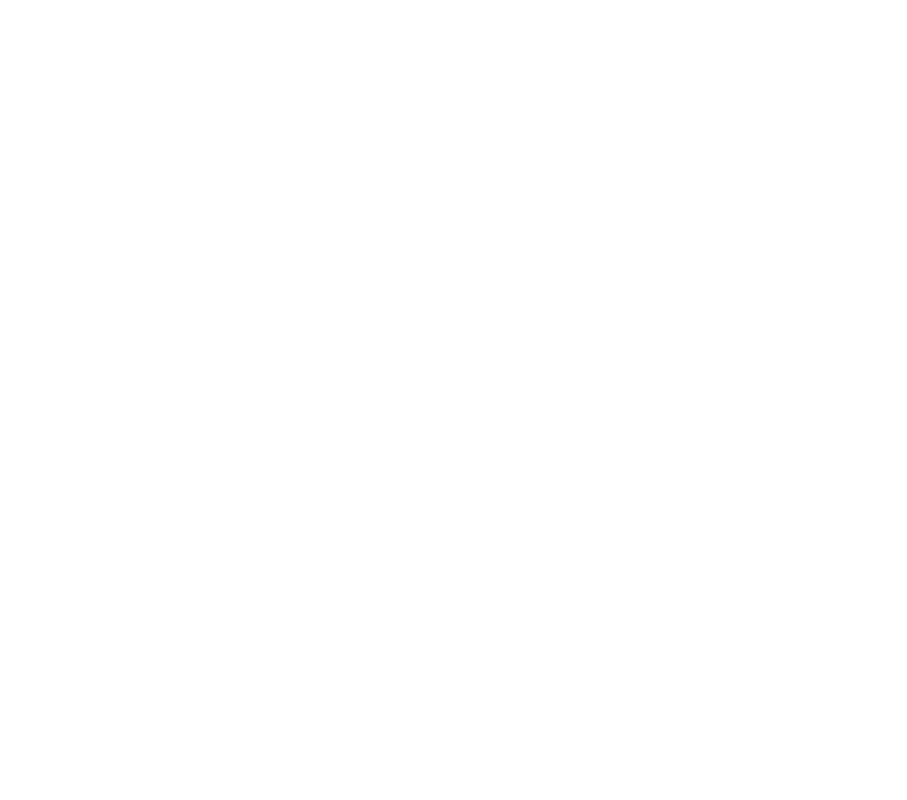
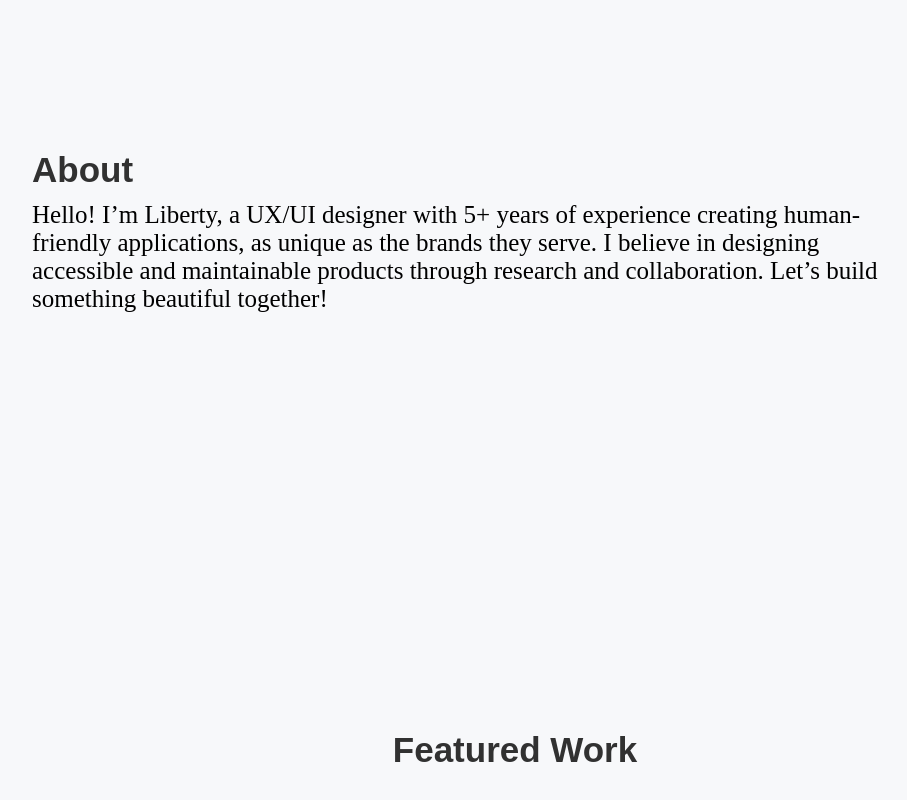
Before and after one commit to lwesley08/LibertyWesleyDotCom, a Nuxt app: page / in a window 1280 px wide. Shown: the part 758-1558 px from the top of the page, without its empty margins (125-1032 px from the left). Before the commit the page ends 800 px from the top, so only its background shows below. Built offline with nearby package versions, Linux system fonts and the light colour scheme; a web font is replaced by a local one.

Commit message:
about and work cards

```diff
--- a/pages/index.vue
+++ b/pages/index.vue
@@ -6,16 +6,66 @@
         <p class="hero__title">UX/UI Designer & Developer</p>
       </div>
     </div>
+    <div class="about">
+      <h3 class="about__title">About</h3>
+      <p class="about__text">Hello! I’m Liberty, a UX/UI designer with 5+ years of experience creating human-friendly applications, as unique as the brands they serve. I believe in designing accessible and maintainable products through research and collaboration. Let’s build something beautiful together!</p>
+    </div>
+    <div class="featured-work">
+      <h3 class="featured-work__title">Featured Work</h3>
+      <div class="featured-work__card-list">
+        <div class="featured-work__card">
+          <div class="featured-work__card-text">
+            <div>
+              <p class="featured-work__card-type">Case Study:</p>
+              <p class="featured-work__card-company">The Software Dispensary</p>
+              <p class="featured-work__card-description">A responsive landing page for a digital marketing startup aimed at the legal cannabis  industry.</p>
+            </div>
+            <div>
+              <p class="featured-work__card-services">ux design · ui design · frontend&nbsp;development</p>
+            </div>
+          </div>
+        </div>
+
+        <div class="featured-work__card">
+          <div class="featured-work__card-text">
+            <div>
+              <p class="featured-work__card-type">Case Study:</p>
+              <p class="featured-work__card-company">The Software Dispensary</p>
+              <p class="featured-work__card-description">A Content Management System for configuring client websites and managing user data.</p>
+            </div>
+            <div>
+              <p class="featured-work__card-services">ux design · ui design</p>
+            </div>
+          </div>
+        </div>
+
+        <div class="featured-work__card">
+          <div class="featured-work__card-text">
+            <div>
+              <p class="featured-work__card-type">Case Study:</p>
+              <p class="featured-work__card-company">Manege De Heide</p>
+              <p class="featured-work__card-description">A responsive site for a horse stable in Pulderbos, Belgium.</p>
+            </div>
+            <div>
+              <p class="featured-work__card-services">ux design · ui design</p>
+            </div>
+          </div>
+        </div>
+      </div>
+    </div>
   </div>
 </template>
 
 <style lang="scss">
+body {
+  background: $background-white;
+}
 .welcome-page {
   background: $background-white;
 
   .hero {
-    height: 80vh;
-    padding: 250px 16px 0px;
+    // height: 80vh;
+    padding: 250px 20px 0px;
     box-sizing: border-box;
 
     @media screen and (min-width: $breakpoint-tablet) {
@@ -23,7 +73,7 @@
     }
 
     @media screen and (min-width: $breakpoint-laptop) {
-     padding: 361px 157px 0px;
+     padding: 261px 157px 0px;
     }
 
     &__text-container {
@@ -56,5 +106,154 @@
       }
     }
   }
+
+  .about {
+    padding: 200px 20px 0px;
+
+    @media screen and (min-width: $breakpoint-tablet) {
+     padding: 287px 80px 0px;
+    }
+
+    @media screen and (min-width: $breakpoint-laptop) {
+     padding: 480px 157px 0px;
+    }
+
+    &__title {
+      font-family: "ivymode", sans-serif;
+      font-weight: 600;
+      font-style: normal;
+      font-size: 30px;
+      opacity: 80%;
+      margin-top: 0px;
+      margin-bottom: 11px;
+
+      @media screen and (min-width: $breakpoint-tablet) {
+       font-size: 35px;
+      }
+    }
+
+    &__text {
+      font-family: "freight-text-pro", serif;
+      font-weight: 400;
+      font-style: normal;
+      font-size: 20px;
+      max-width: 860px;
+
+      @media screen and (min-width: $breakpoint-tablet) {
+        font-size: 25px;
+      }
+    }
+  }
+  .featured-work {
+    padding: 200px 20px 0px;
+
+    @media screen and (min-width: $breakpoint-tablet) {
+      padding: 268px 80px 0px;
+    }
+
+    @media screen and (min-width: $breakpoint-laptop) {
+      padding: 417px 157px 0px;
+      text-align: center;
+    }
+
+    &__title {
+      font-family: "ivymode", sans-serif;
+      font-weight: 600;
+      font-style: normal;
+      font-size: 30px;
+      opacity: 80%;
+      margin-top: 0px;
+      margin-bottom: 26px;
+
+      @media screen and (min-width: $breakpoint-tablet) {
+        font-size: 35px;
+      }
+
+      @media screen and (min-width: $breakpoint-laptop) {
+        margin-bottom: 107px;
+      }
+    }
+
+    &__card-list {
+      display: flex;
+      flex-direction: column;
+      row-gap: 40px;
+
+      @media screen and (min-width: $breakpoint-laptop) {
+        margin-bottom: 50px;
+      }
+    }
+
+    &__card {
+      border-radius: 4px;
+      background-color: #F7F8FA;
+      border: 1px solid rgba(0, 0, 0, 0.10);
+      box-shadow: 0px 0px 20px 10px rgba(0, 0, 0, 0.05);
+      display: flex;
+      flex-direction: row;
+
+      padding: 48px 0px 36px 40px;
+    }
+
+    &__card-text {
+      text-align: left;
+      font-family: "freight-text-pro", serif;
+      font-style: normal;
+
+      display: flex;
+      flex-direction: column;
+      justify-content: space-between;
+      row-gap: 130px;
+
+      @media screen and (min-width: $breakpoint-laptop) {
+        flex-basis: 45%;
+      }
+    }
+
+    &__card-type {
+      font-weight: 700;
+      font-style: italic;
+      font-size: 25px;
+      opacity: 60%;
+      text-transform: uppercase;
+
+      @media screen and (min-width: $breakpoint-tablet) {
+        font-size: 25px;
+      }
+    }
+
+    &__card-company {
+      font-size: 35px;
+      font-weight: 600;
+      margin-top: 10px;
+
+      @media screen and (min-width: $breakpoint-tablet) {
+        font-size: 35px;
+        margin-top: 10px;
+      }
+    }
+
+    &__card-description {
+      font-size: 20px;
+      font-weight: 400;
+      margin-top: 15px;
+
+      @media screen and (min-width: $breakpoint-tablet) {
+        font-size: 20px;
+        margin-top: 15px;
+      }
+    }
+
+    &__card-services {
+      font-weight: 500px;
+      opacity: 45%;
+      text-transform: uppercase;
+      font-size: 23px;
+
+      @media screen and (min-width: $breakpoint-tablet) {
+        font-size: 18px;
+      }
+    }
+  }
 }
 </style>
```
